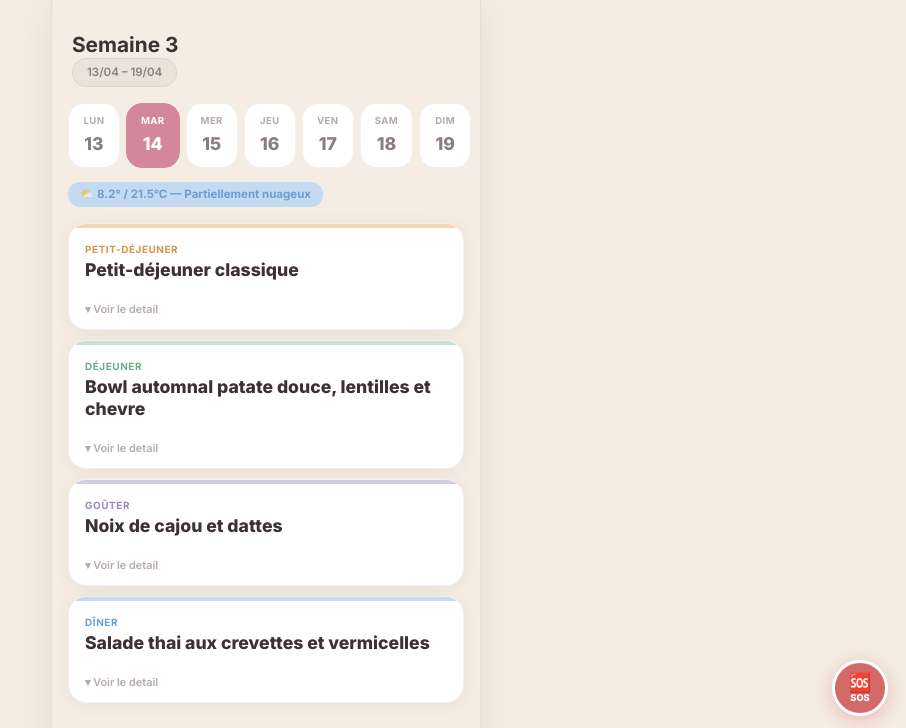
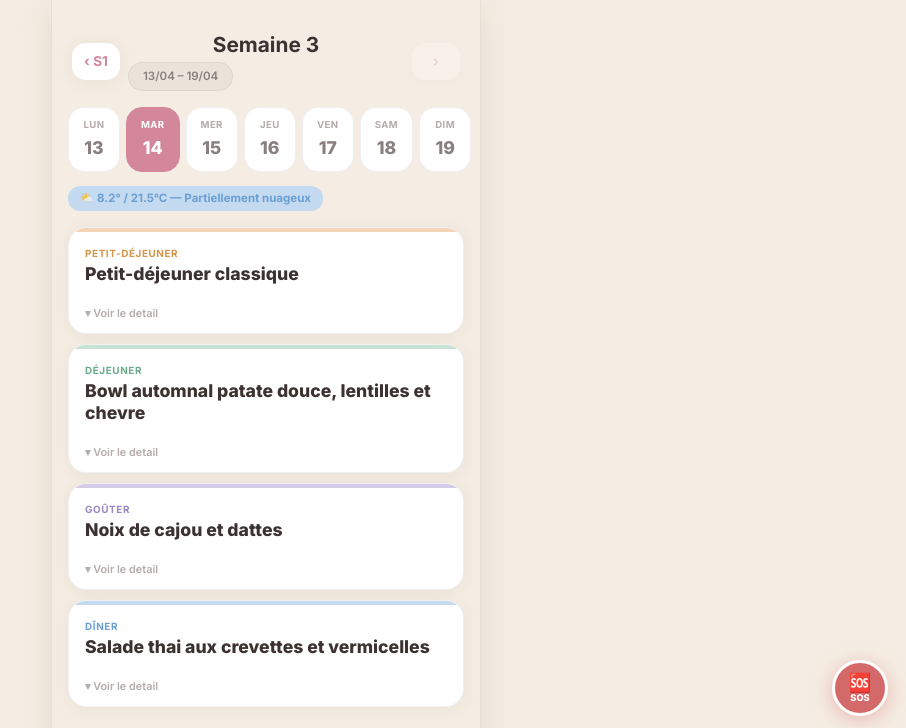
Before and after one commit to JorgeCaneteAI/agencepingpong, a PHP site: page /menus/front/semaine.php in a window 1280 px wide. Shown: the top 728 px of the page, without its empty margins (374-1280 px from the left). Run offline with PHP 8.4, Linux system fonts and the light colour scheme; the visitor is signed in with stand-in values (Sample User, id 1); data comes from the database, SQL or seed files in the repository; some libraries are stand-ins or nearby versions.

Commit message:
feat: navigation entre semaines dans la vue semaine
Ajout de flèches prev/next pour naviguer entre les semaines.
Support du paramètre ?sid= pour afficher une semaine spécifique.

Co-Authored-By: Claude Opus 4.6 <noreply@anthropic.com>

```diff
--- a/C_L_A_U_D_E/Projet_09_MENU/assets/css/app.css
+++ b/C_L_A_U_D_E/Projet_09_MENU/assets/css/app.css
@@ -114,6 +114,44 @@ h3 { font-size: 1.05rem; font-weight: 700; line-height: 1.3; }
   background: rgba(0,0,0,0.04);
   color: var(--text-light);
   border: var(--border);
+}
+
+/* ── Week Navigation ─────────────────────────────────────── */
+.week-nav {
+  display: flex;
+  align-items: center;
+  justify-content: space-between;
+  gap: 8px;
+}
+.week-nav-center {
+  text-align: center;
+  flex: 1;
+}
+.week-nav-center h2 {
+  margin-bottom: 4px;
+}
+.week-nav-btn {
+  display: flex;
+  align-items: center;
+  justify-content: center;
+  min-width: 48px;
+  padding: 8px 12px;
+  border-radius: var(--radius-sm);
+  background: var(--card);
+  color: var(--accent);
+  font-weight: 700;
+  font-size: 0.85rem;
+  text-decoration: none;
+  box-shadow: var(--shadow);
+  transition: background 0.2s, transform 0.15s;
+  white-space: nowrap;
+}
+.week-nav-btn:active {
+  transform: scale(0.95);
+}
+.week-nav-btn--disabled {
+  opacity: 0.25;
+  pointer-events: none;
 }
 
 /* ── 5. Page Inner (content padding) ──────────────────────── */
--- a/C_L_A_U_D_E/Projet_09_MENU/front/semaine.php
+++ b/C_L_A_U_D_E/Projet_09_MENU/front/semaine.php
@@ -14,10 +14,21 @@ requireLogin();
 $jourSemaine = (int) date('N') - 1; // 0=lundi … 6=dimanche
 $nomsJoursCourts = ['Lun', 'Mar', 'Mer', 'Jeu', 'Ven', 'Sam', 'Dim'];
 
-// ── Semaine active ──────────────────────────────────────────────
-$semaine = fetchOne(
-    "SELECT * FROM semaines WHERE statut = 'active' ORDER BY date_debut DESC LIMIT 1"
-);
+// ── Semaine (par ID ou active) ──────────────────────────────────
+$reqSid = isset($_GET['sid']) ? (int)$_GET['sid'] : 0;
+if ($reqSid > 0) {
+    $semaine = fetchOne('SELECT * FROM semaines WHERE id = :id', [':id' => $reqSid]);
+} else {
+    $semaine = fetchOne("SELECT * FROM semaines WHERE statut = 'active' ORDER BY date_debut DESC LIMIT 1");
+}
+
+// ── Navigation prev/next ────────────────────────────────────────
+$prevSemaine = null;
+$nextSemaine = null;
+if ($semaine) {
+    $prevSemaine = fetchOne('SELECT id, numero, date_debut, date_fin FROM semaines WHERE date_debut < :d ORDER BY date_debut DESC LIMIT 1', [':d' => $semaine['date_debut']]);
+    $nextSemaine = fetchOne('SELECT id, numero, date_debut, date_fin FROM semaines WHERE date_debut > :d ORDER BY date_debut ASC LIMIT 1', [':d' => $semaine['date_debut']]);
+}
 
 // ── Dates des jours ─────────────────────────────────────────────
 $datesTabs = [];
@@ -177,8 +188,18 @@ ob_start();
 </div>
 <?php else: ?>
 
-<!-- Page Header -->
+<!-- Page Header with week navigation -->
 <div class="page-header">
+    <div class="week-nav">
+        <?php if ($prevSemaine): ?>
+        <a href="<?= BASE_URL ?>/semaine?sid=<?= $prevSemaine['id'] ?>" class="week-nav-btn">
+            ‹ S<?= (int)$prevSemaine['numero'] ?>
+        </a>
+        <?php else: ?>
+        <span class="week-nav-btn week-nav-btn--disabled">‹</span>
+        <?php endif; ?>
+
+        <div class="week-nav-center">
             <h2>Semaine <?= (int) $semaine['numero'] ?></h2>
             <div class="page-header-meta">
                 <?php if (!empty($semaine['date_debut']) && !empty($semaine['date_fin'])): ?>
@@ -188,6 +209,16 @@ ob_start();
                 <?php endif; ?>
                 <?php if (!empty($semaine['saison'])): ?>
                     <span class="page-header-badge"><?= htmlspecialchars(ucfirst($semaine['saison'])) ?></span>
+                <?php endif; ?>
+            </div>
+        </div>
+
+        <?php if ($nextSemaine): ?>
+        <a href="<?= BASE_URL ?>/semaine?sid=<?= $nextSemaine['id'] ?>" class="week-nav-btn">
+            S<?= (int)$nextSemaine['numero'] ?> ›
+        </a>
+        <?php else: ?>
+        <span class="week-nav-btn week-nav-btn--disabled">›</span>
         <?php endif; ?>
     </div>
 </div>
```
Lines whose indentation alone changed are shown as unchanged.
